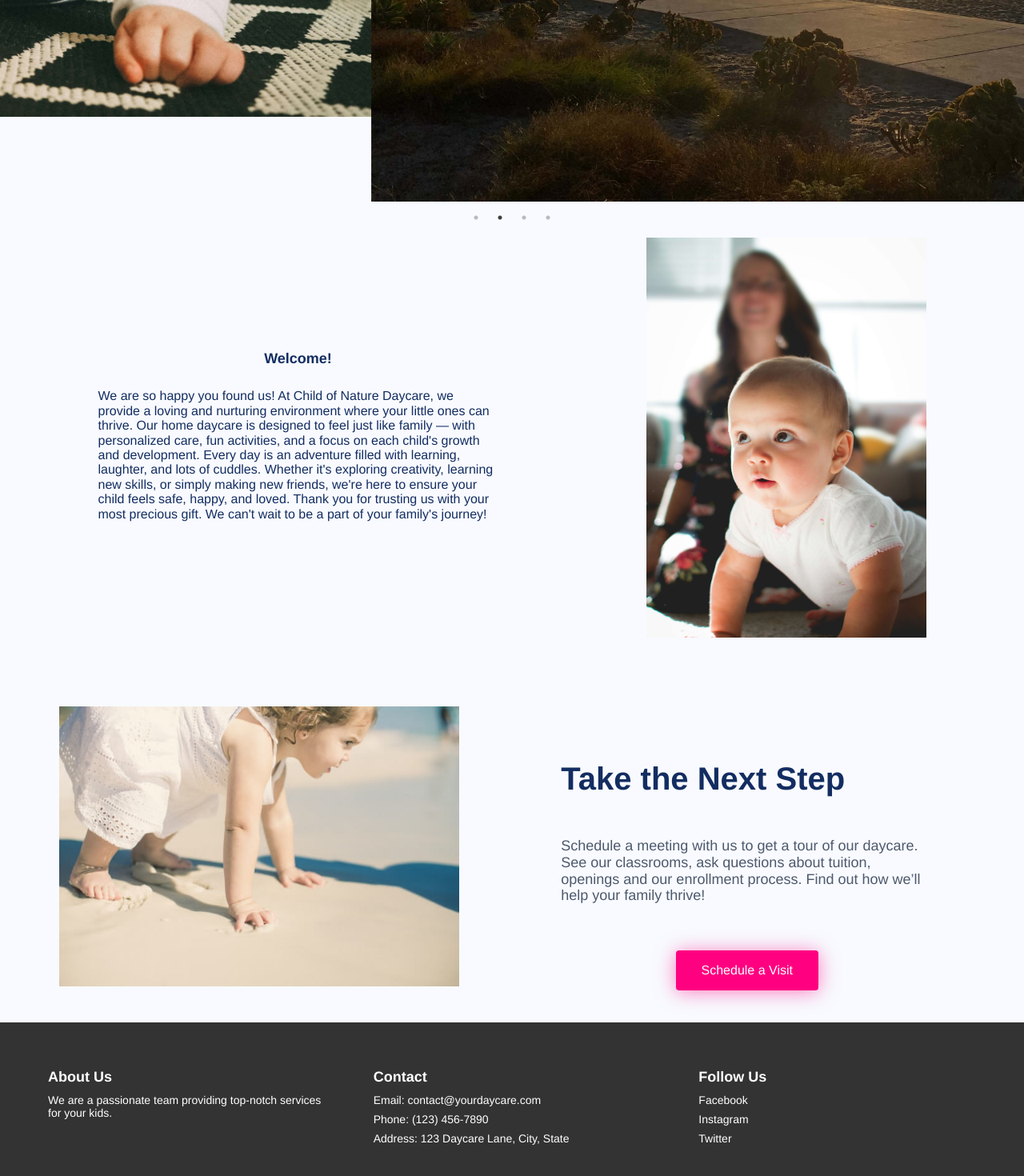
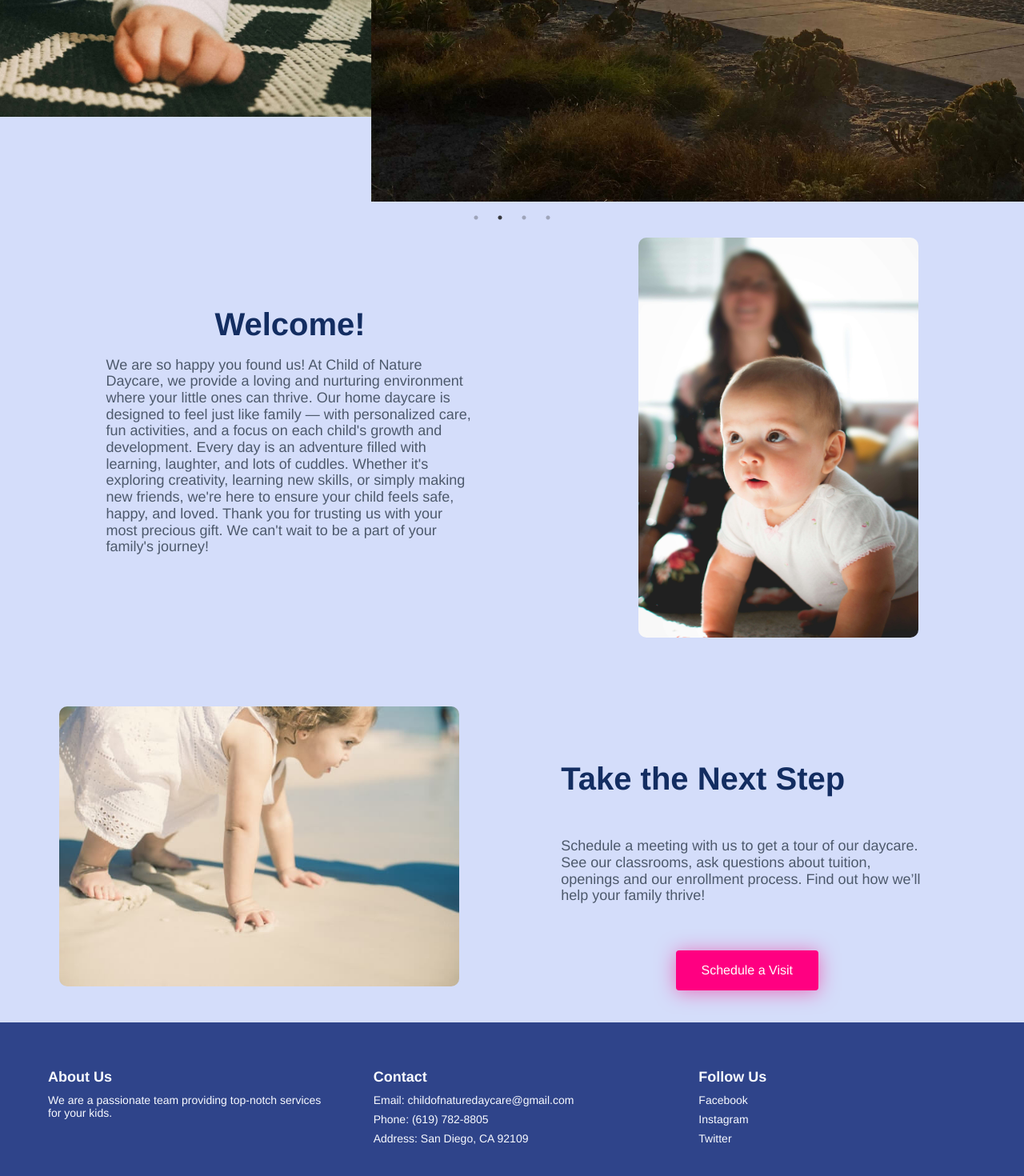
Before and after one commit to queenhekate/childcare_frontend, a React (Vite) app: page / in a window 1280 px wide. Shown: the part 838-2308 px from the top of the page at 80% size. Built offline with nearby package versions, Linux system fonts and the light colour scheme.

Commit message:
refactor code

```diff
--- a/src/Components/App/App.css
+++ b/src/Components/App/App.css
@@ -1,5 +1,5 @@
 .page {
-  background-color: #f8faff;
+  background-color: #d4ddfa;
   font-family: 'Helvetica', 'Arial', sans-serif;
 }
 
--- a/src/Components/Footer/Footer.css
+++ b/src/Components/Footer/Footer.css
@@ -1,7 +1,7 @@
 /* Footer styling */
 .footer {
-    background-color: #333;
-    color: #fff;
+    background-color: #2f448a;
+    color: #f8faff;
     display: grid;
     grid-template-columns: repeat(3, 1fr);
     gap: 20px;
@@ -34,7 +34,7 @@
   }
 
   .footer__column a {
-    color: #fff;
+    color: #f8faff;
     text-decoration: none;
   }
 
--- a/src/Components/Footer/Footer.jsx
+++ b/src/Components/Footer/Footer.jsx
@@ -11,9 +11,9 @@ const Footer = () => {
       <div className="footer__column">
         <h3>Contact</h3>
         <ul>
-          <li>Email: contact@yourdaycare.com</li>
-          <li>Phone: (123) 456-7890</li>
-          <li>Address: 123 Daycare Lane, City, State</li>
+          <li>Email: childofnaturedaycare@gmail.com</li>
+          <li>Phone: (619) 782-8805</li>
+          <li>Address: San Diego, CA 92109</li>
         </ul>
       </div>
       <div className="footer__column">
--- a/src/Components/Header/Header.jsx
+++ b/src/Components/Header/Header.jsx
@@ -11,7 +11,7 @@ function Header() {
       <p className="header__logo-text">Child of Nature Daycare</p>
       </div>
       <div className="header__menu-container">
-        <p className="header__menu-text">About</p>
+        <p className="header__menu-text">About Us</p>
         <p className="header__menu-text">Curriculum</p>
         <p className="header__menu-text">FAQ</p>
         <p className="header__menu-text">For Parents</p>
--- a/src/Components/Main/Main.css
+++ b/src/Components/Main/Main.css
@@ -8,24 +8,31 @@ align-items: center;
 }
 
 .main__text {
-    display: flex;
+display: flex;
 flex-direction: column;
 align-items: center;
+margin: 0;
+padding: 0;
 }
 
 .main__header {
-font-size: large;
+font-size: 40px;
+color: #132d61;
+margin: 0;
+padding: 0;
 }
 
 .main__welcome {
-    font-size: medium;
-    max-width: 500px;
+    font-size: 18px;
+    max-width: 460px;
     max-height: 300px;
+    color: #4d596c;
 }
 
 .main__image-welcome {
     height: 500px;
-    width: 350px;;
+    width: 350px;
+    border-radius: 10px;
 }
 
 .main__booking-container {
@@ -38,6 +45,7 @@ justify-content: space-around;
 .main__booking-image {
   width: 500px;
   height: 350px;
+  border-radius: 10px;
 }
 
 .main__booking-wrap {
--- a/src/Components/Main/Main.jsx
+++ b/src/Components/Main/Main.jsx
@@ -3,6 +3,7 @@ import "./Main.css";
 import Carousel from "../Carousel/Carousel";
 import welcomeImage from "../../assets/welcome.jpg";
 import bookingImage from "../../assets/booking.jpg"
+import dividerImage from "../../assets/divider.png"
 
 function Main() {
       const animateButton = (e) => {
@@ -26,7 +27,9 @@ function Main() {
         environment where your little ones can thrive. Our home daycare
         is designed to feel just like family — with personalized care,
         fun activities, and a focus on each child's growth and
-        development. Every day is an adventure filled with learning,
+        development.
+
+        Every day is an adventure filled with learning,
         laughter, and lots of cuddles. Whether it's exploring creativity,
         learning new skills, or simply making new friends, we're here to
         ensure your child feels safe, happy, and loved. Thank you for
```
Also changed, not shown: src/assets/divider.png (added).
